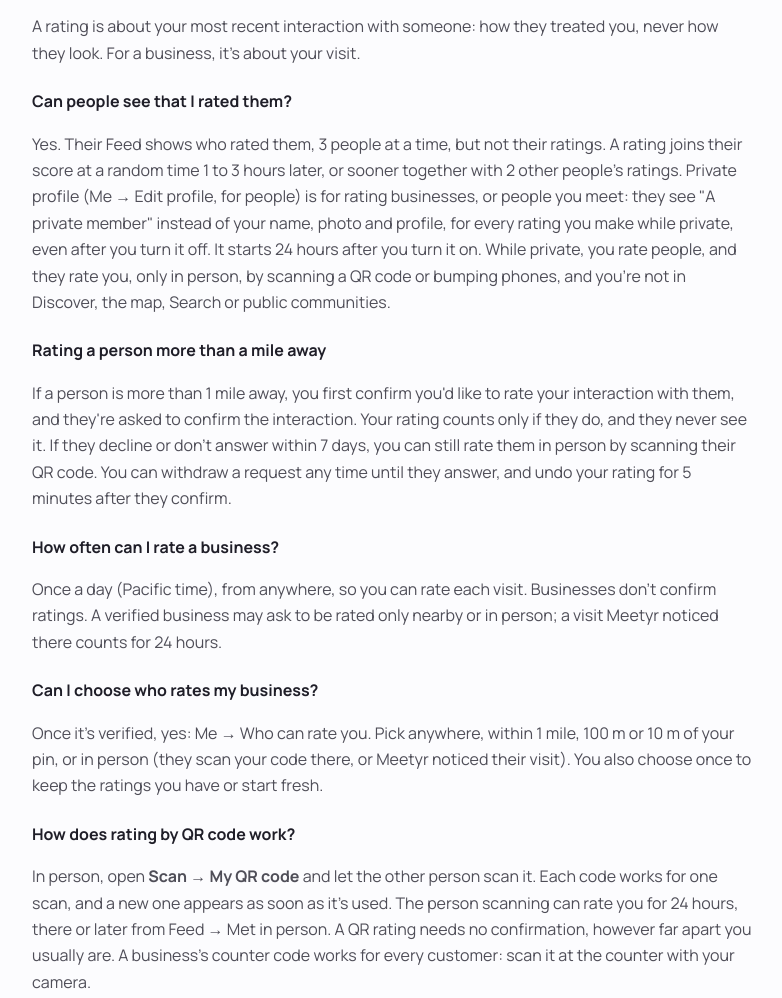
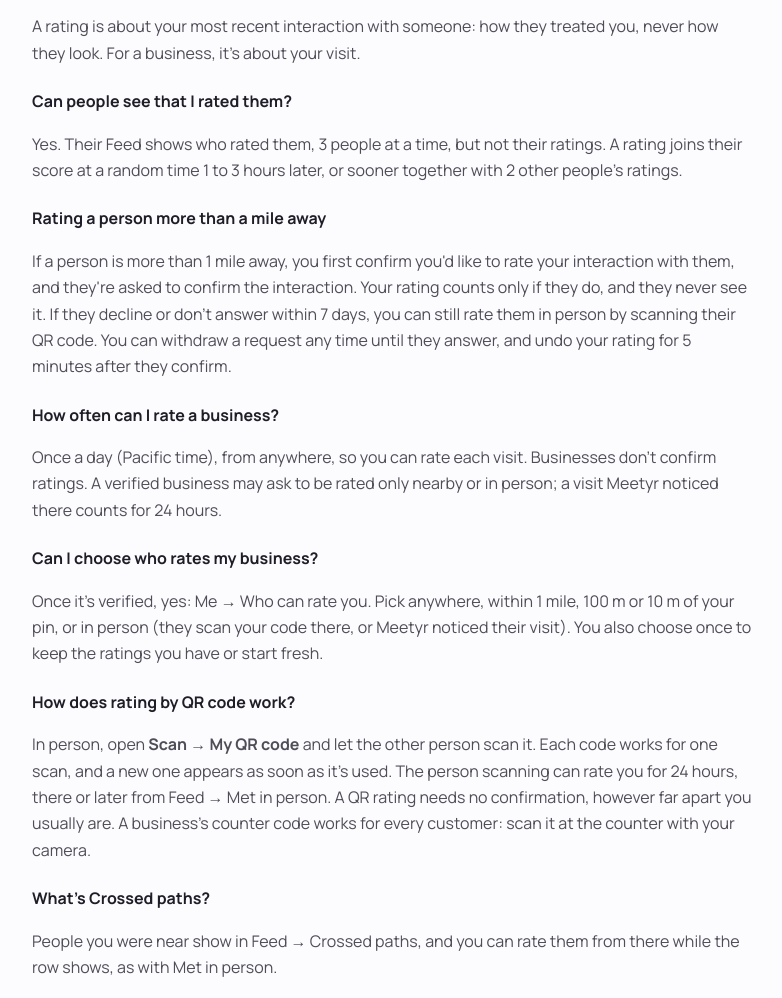
Before and after one commit to jweibel1/meetyr-website, a plain HTML site: page support/index.html in a window 1280 px wide. Shown: the part 1502-2500 px from the top of the page, without its empty margins (248-1030 px from the left). Drawn offline with Linux system fonts and the light colour scheme.

Commit message:
Private profile is gone (John, 25 Nov 2026: replaced by Incognito mode): Support's two passages and the home page's line
Support: "Can people see that I rated them?" and "What are communities?" lose their Private parts. Home, "You stay in control": "Hide your bio, pause your account, or delete it at any time." (the CTO's words). The Privacy Policy and Terms wait (the policy follows the app). Not published: John says when, at the go-live.

Co-Authored-By: Claude Opus 5.5 <noreply@anthropic.com>

```diff
--- a/support/index.html
+++ b/support/index.html
@@ -87,11 +87,7 @@
       </p>
       <h3>Can people see that I rated them?</h3>
       <p>
-        Yes. Their Feed shows who rated them, 3 people at a time, but not their ratings. A rating joins their score at a random time 1 to 3 hours later, or sooner together with 2 other people's ratings. Private profile (Me → Edit profile, for people) is for rating businesses, or people you meet: they see "A
-        private member" instead of your name, photo and profile, for every rating you make while private, even after
-        you turn it off. It starts 24 hours after you turn it on. While private, you rate people, and they rate you, only
-        in person, by scanning a QR code or bumping phones, and you're not in Discover, the map, Search or public
-        communities.
+        Yes. Their Feed shows who rated them, 3 people at a time, but not their ratings. A rating joins their score at a random time 1 to 3 hours later, or sooner together with 2 other people's ratings.
       </p>
       <h3>Rating a person more than a mile away</h3>
       <p>
@@ -190,7 +186,7 @@
       <h2>Communities</h2>
       <h3>What are communities?</h3>
       <p>
-        Where you ask, rant and discuss with other members. Unless your profile is private, you start in USA and your
+        Where you ask, rant and discuss with other members. You start in USA and your
         town's community (like "Wilmington, NC"). Join others from Communities, or start a private one and invite people.
       </p>
       <h3>How do I ask a question?</h3>
```
Also changed, not shown: index.html (+1 -1 lines).
